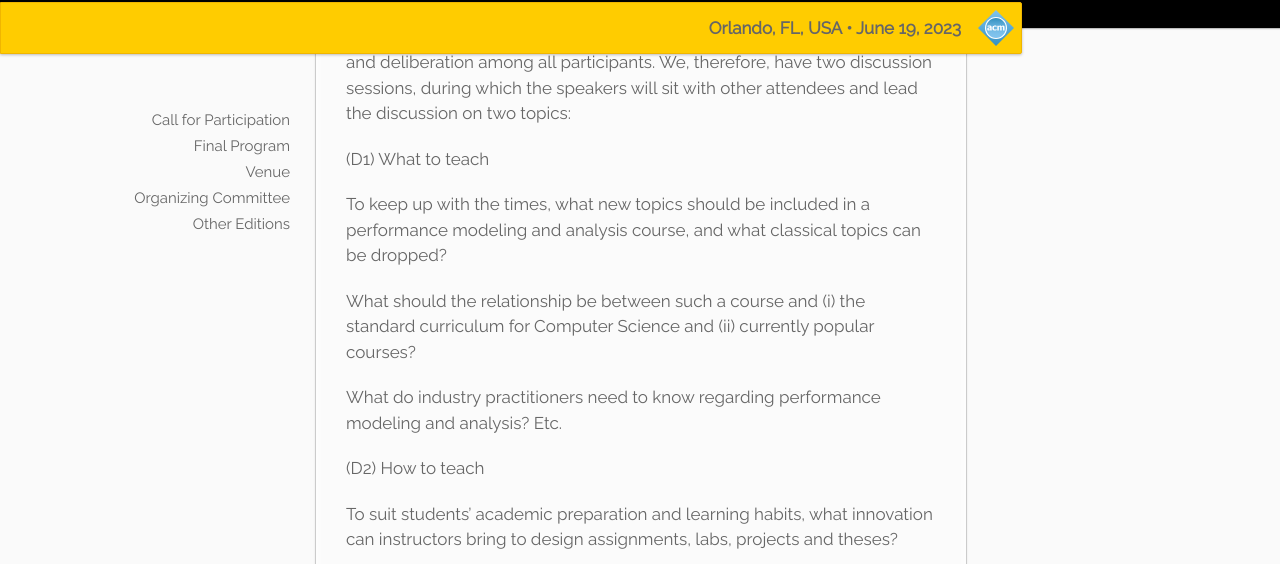
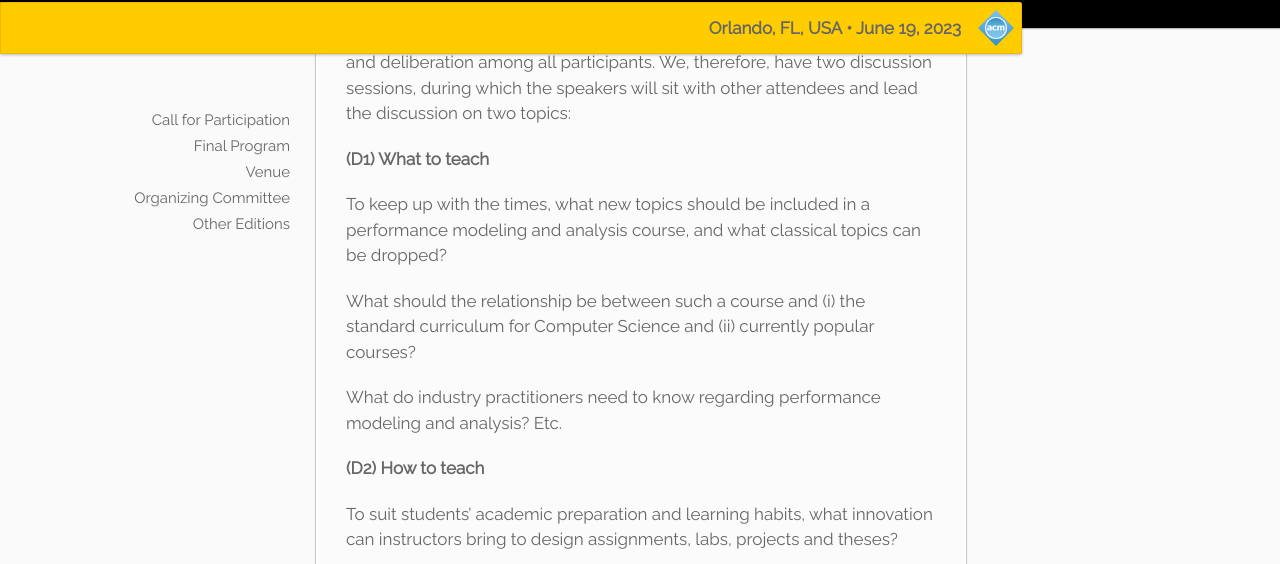
Before and after one commit to alessandropellegrini/teapacs.github.io, a Jekyll site: the page built from _2023/05.program.md, in a window 1280 px wide and 900 px high, scrolled down 1579 px. Shown: the part 113-677 px from the top of the window. Built offline with Jekyll 4.4.1, drawn with Linux system fonts in a browser that asks for light colours.

```diff
--- a/_2023/05.program.md
+++ b/_2023/05.program.md
@@ -36,7 +36,7 @@ to be decided
 
 However, the success of the workshop depends on a productive dialogue and deliberation among all participants.  We, therefore, have two discussion sessions, during which the speakers will sit with other attendees and lead the discussion on two topics:
 
-(D1) What to teach
+**(D1) What to teach**
 
 To keep up with the times, what new topics should be included in a performance modeling and analysis course, and what classical topics can be dropped?
 
@@ -44,7 +44,7 @@ What should the relationship be between such a course and (i) the standard curri
 
 What do industry practitioners need to know regarding performance modeling and analysis?  Etc.
 
-(D2) How to teach
+**(D2) How to teach**
 
 To suit students' academic preparation and learning habits, what innovation can instructors bring to design assignments, labs, projects and theses?
 
```
